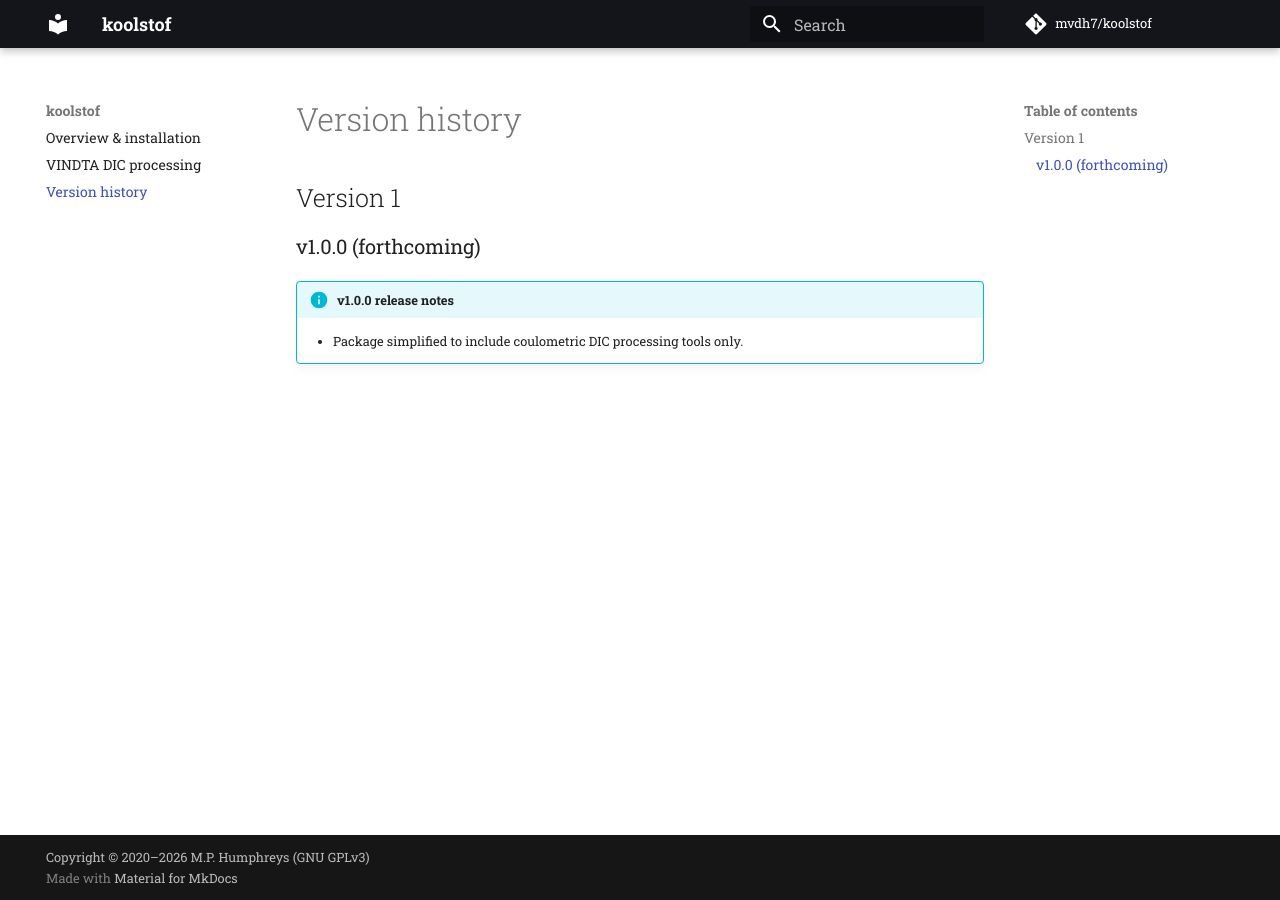
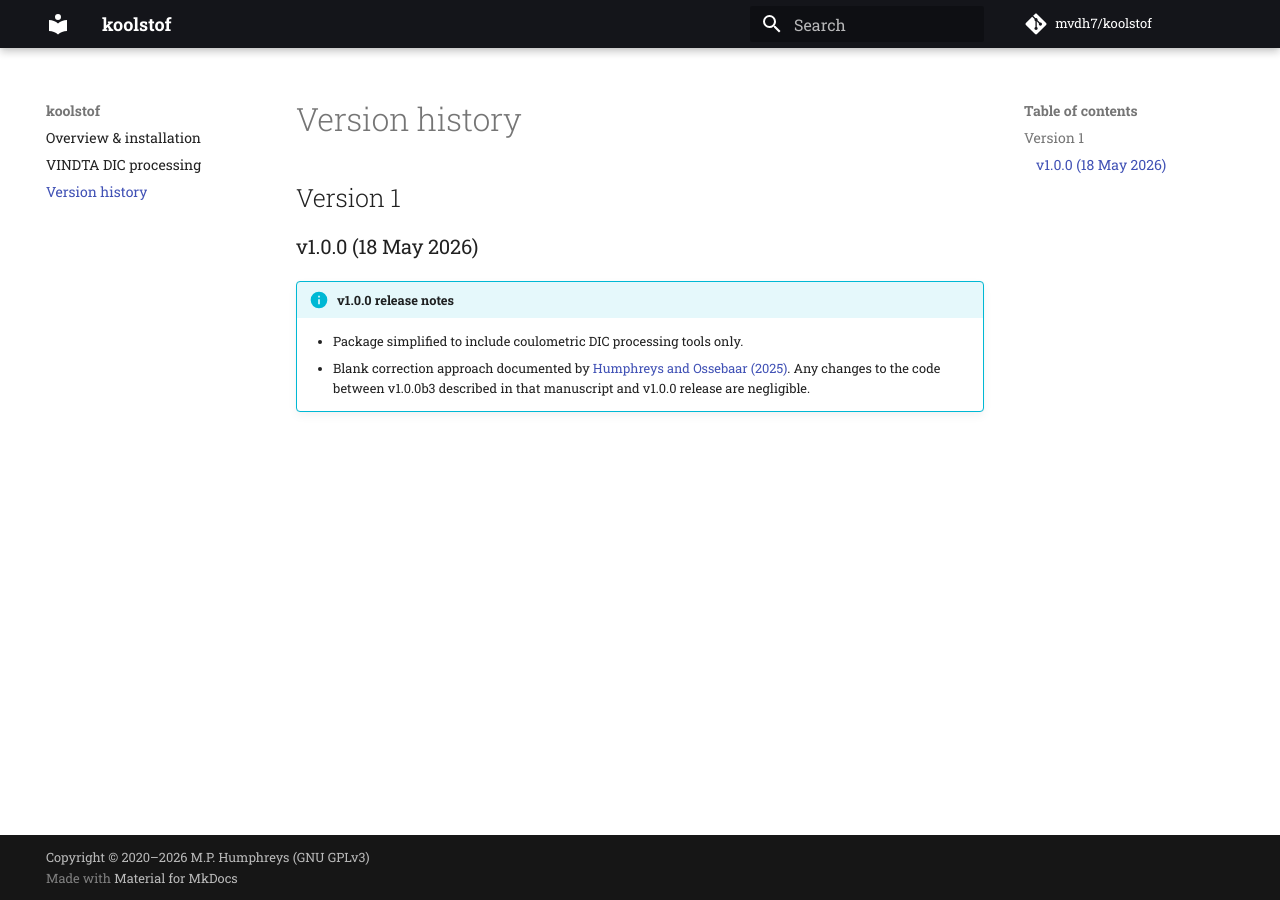
Before and after one commit to mvdh7/koolstof, an MkDocs documentation site: the page built from docs/versions.md, in a window 1280 px wide. Built offline with MkDocs 1.6.1 and Material for MkDocs 9.7.7, drawn with Linux system fonts in a browser that asks for light colours; comment, search, counter and statistics services are not loaded.

Commit message:
Add final notes

```diff
--- a/docs/versions.md
+++ b/docs/versions.md
@@ -2,8 +2,9 @@
 
 ## Version 1
 
-### v1.0.0 (forthcoming)
+### v1.0.0 (18 May 2026)
 
 !!! info "v1.0.0 release notes"
 
     * Package simplified to include coulometric DIC processing tools only.
+    * Blank correction approach documented by [Humphreys and Ossebaar (2025)](https://doi.org/10.5194/os-21-3123-2025).  Any changes to the code between v1.0.0b3 described in that manuscript and v1.0.0 release are negligible.
```
